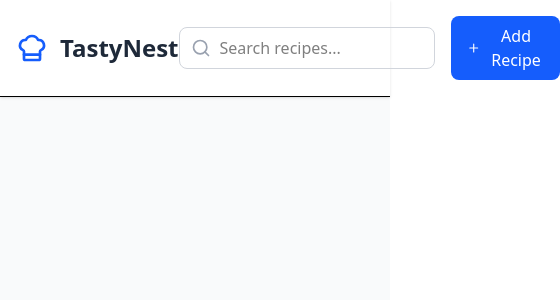
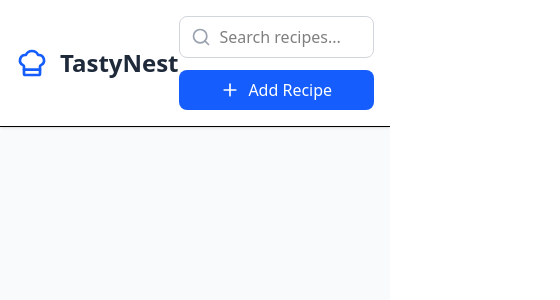
Before and after one commit to me-Sushil/TastyNest, a React (Vite) app: page / in a window 390 px wide. Shown: the top 300 px of the page, 560 px wide, since content can reach past the window. Built offline with nearby package versions, Linux system fonts and the light colour scheme; no server answers.

Commit message:
make empty searchTerm

```diff
--- a/src/App.jsx
+++ b/src/App.jsx
@@ -2,7 +2,7 @@
 import { useState, useEffect, useCallback } from "react";
 import { Search, Plus, ChefHat } from "lucide-react";
 
-const RecipeApp = () => {
+const App = () => {
   const [viewMode, setViewMode] = useState("list");
   const [apiData, setApiData] = useState([]);
   const [storedRecipes, setStoredRecipes] = useState([]);
@@ -19,7 +19,7 @@
   // Fetch recipes from API
   const API_BASE = import.meta.env.VITE_URL;
 
-  const getRecipes = async (searchTerm = "chicken") => {
+  const getRecipes = async (searchTerm = "") => {
     setIsLoading(true);
     try {
       const url = searchTerm ? `${API_BASE}${searchTerm}` : `${API_BASE}chicken`;
@@ -68,8 +68,8 @@
           </div>
 
           {viewMode === "list" && (
-            <div className="flex items-center gap-4">
-              <div className="relative">
+            <div className="flex flex-col md:flex-row gap-3 md:gap-4 ">
+              <div className="relative w-full md:w-64">
                 <Search
                   className="absolute left-3 top-1/2 -translate-y-1/2 text-gray-400"
                   size={20}
@@ -79,7 +79,7 @@
                   placeholder="Search recipes..."
                   value={query}
                   onChange={(e) => setQuery(e.target.value)}
-                  className="pl-10 pr-4 py-2 border border-gray-300 rounded-lg focus:ring-2 focus:ring-blue-500 focus:border-transparent w-64"
+                  className="pl-10 pr-4 py-2 border border-gray-300 rounded-lg focus:ring-2 focus:ring-blue-500 focus:border-transparent w-full"
                 />
               </div>
               <button
@@ -87,8 +87,7 @@
                   setActiveRecipe(null);
                   setViewMode("form");
                 }}
-                className="flex items-center gap-2 bg-blue-600 text-white px-4 py-2 rounded-lg hover:bg-blue-700 font-medium transition-colors"
-              >
+                  className="flex items-center justify-center gap-2 bg-blue-600 text-white px-4 py-2 rounded-lg hover:bg-blue-700 font-medium transition-colors w-full md:w-auto"              >
                 <Plus size={20} />
                 Add Recipe
               </button>
@@ -100,4 +99,4 @@
   );
 };
 
-export default RecipeApp;
+export default App;
```
